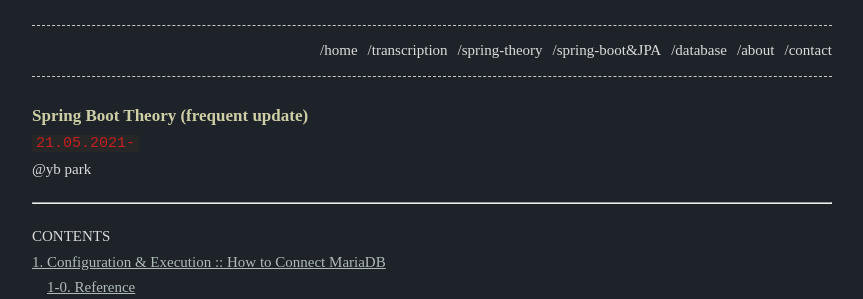
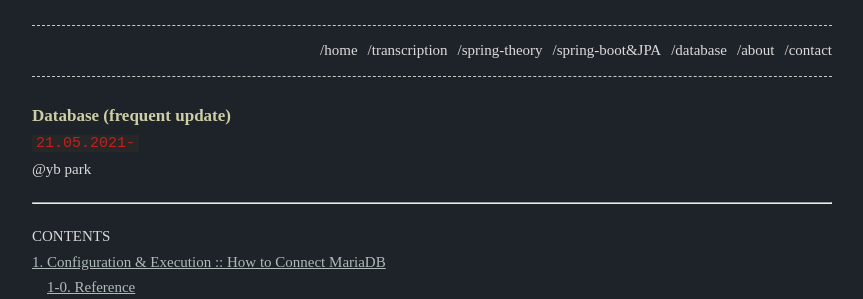
Before and after one commit to codepark-kr/codepark-kr.github.io, a Jekyll site: the page built from database.md, in a window 1280 px wide and 900 px high. Shown: the top 299 px of the window, without its empty margins (208-1071 px from the left). Built offline with Jekyll 4.4.1, drawn with Linux system fonts in a browser that asks for light colours; some web fonts are replaced.

Commit message:
[POST] modify the title of page-database

```diff
--- a/database.md
+++ b/database.md
@@ -4,7 +4,7 @@ title: /database
 permalink: /database
 ---
 
-### Spring Boot Theory (frequent update)
+### Database (frequent update)
 
 `21.05.2021-`
 @yb park
```
